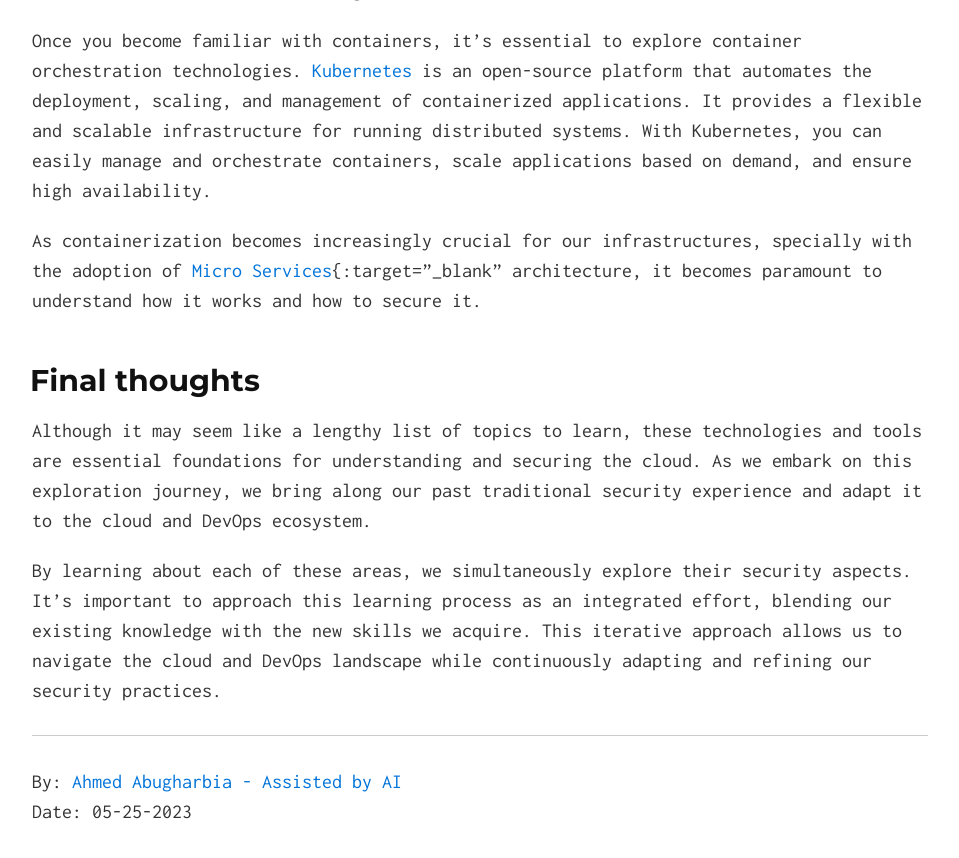
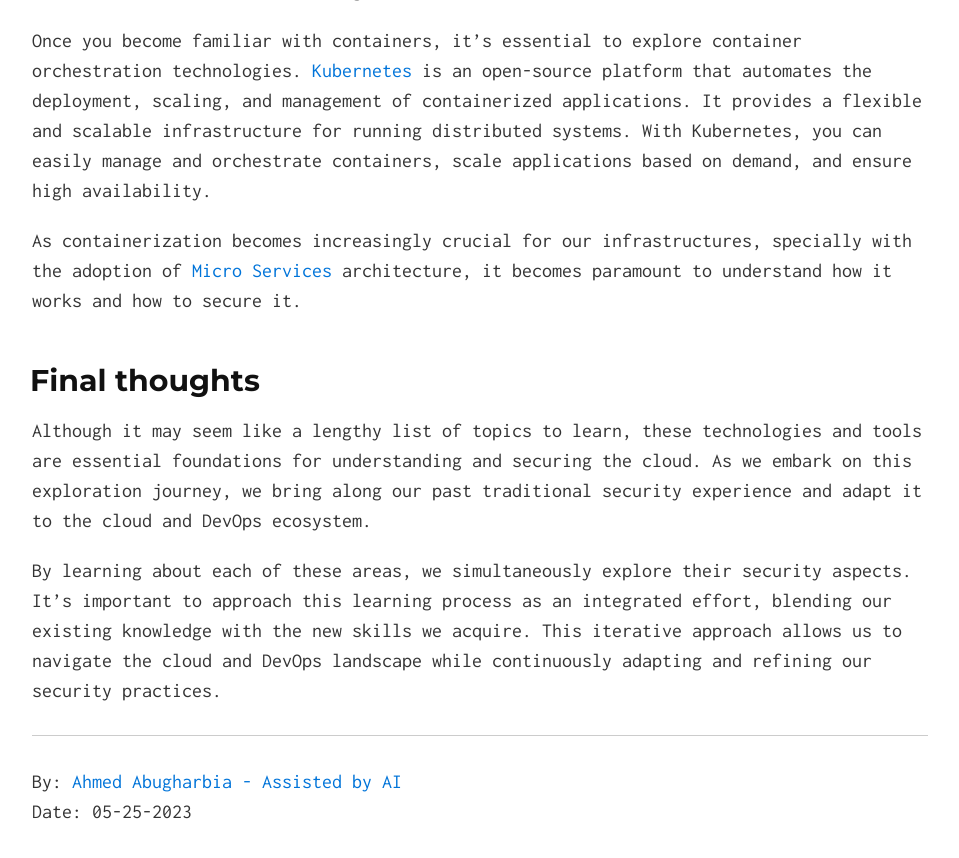
Before and after one commit to Ahmed-AG/cyberdojo-page, a Jekyll site: the page built from read/building-a-strong-cloud-security-foundation.md, in a window 1280 px wide and 900 px high, scrolled down 5355 px. Shown: the top 858 px of the window, without its empty margins (160-1119 px from the left). Built offline with Jekyll 4.4.1, drawn with Linux system fonts in a browser that asks for light colours.

Commit message:
update moving to cloud

```diff
--- a/read/building-a-strong-cloud-security-foundation.md
+++ b/read/building-a-strong-cloud-security-foundation.md
@@ -79,7 +79,7 @@ Among container technologies, [Docker](https://www.docker.com){:target="_blank"}
 
 Once you become familiar with containers, it's essential to explore container orchestration technologies. [Kubernetes](https://kubernetes.io){:target="_blank"} is an open-source platform that automates the deployment, scaling, and management of containerized applications. It provides a flexible and scalable infrastructure for running distributed systems. With Kubernetes, you can easily manage and orchestrate containers, scale applications based on demand, and ensure high availability.
 
-As containerization becomes increasingly crucial for our infrastructures, specially with the adoption of [Micro Services](https://en.wikipedia.org/wiki/Microservices){:target="_blank" architecture, it becomes paramount to understand how it works and how to secure it.
+As containerization becomes increasingly crucial for our infrastructures, specially with the adoption of [Micro Services](https://en.wikipedia.org/wiki/Microservices){:target="_blank"} architecture, it becomes paramount to understand how it works and how to secure it.
 
 ## Final thoughts
 
```
